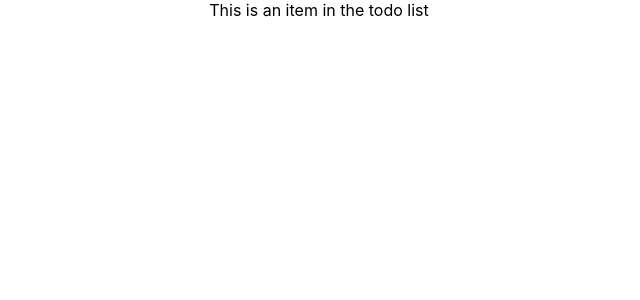
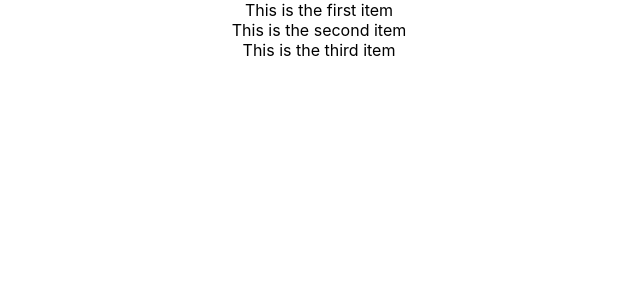
Before and after one commit to penamai/day11-aidee, a React (Create React App) app: page / in a window 1280 px wide. Shown: the top 300 px of the page, without its empty margins (321-961 px from the left). Built offline with nearby package versions, Linux system fonts and the light colour scheme.

Commit message:
feat: added a TodoGroup component

```diff
--- a/src/App.js
+++ b/src/App.js
@@ -1,12 +1,18 @@
-import TodoItem from './components/TodoItem';
 import './App.css';
+import TodoGroup from './components/TodoGroup';
 
 function App() {
-  return (
-    <div className="App">
-      <TodoItem item={"This is an item in the todo list"}/>
-    </div>
-  );
+    const items = [
+        {item: "This is the first item"},
+        {item: "This is the second item"},
+        {item: "This is the third item"}
+    ];
+
+    return (
+      <div className="App">
+        <TodoGroup items={items}/>
+      </div>
+    );
 }
 
 export default App;
--- /dev/null
+++ b/src/components/TodoGroup.js
@@ -0,0 +1,9 @@
+import TodoItem from './TodoItem';
+
+const TodoGroup = (props) =>{
+    return props.items.map((item, index) =>{
+       return <TodoItem key={index} item={item.item} />
+    });
+}
+
+export default TodoGroup;
```
